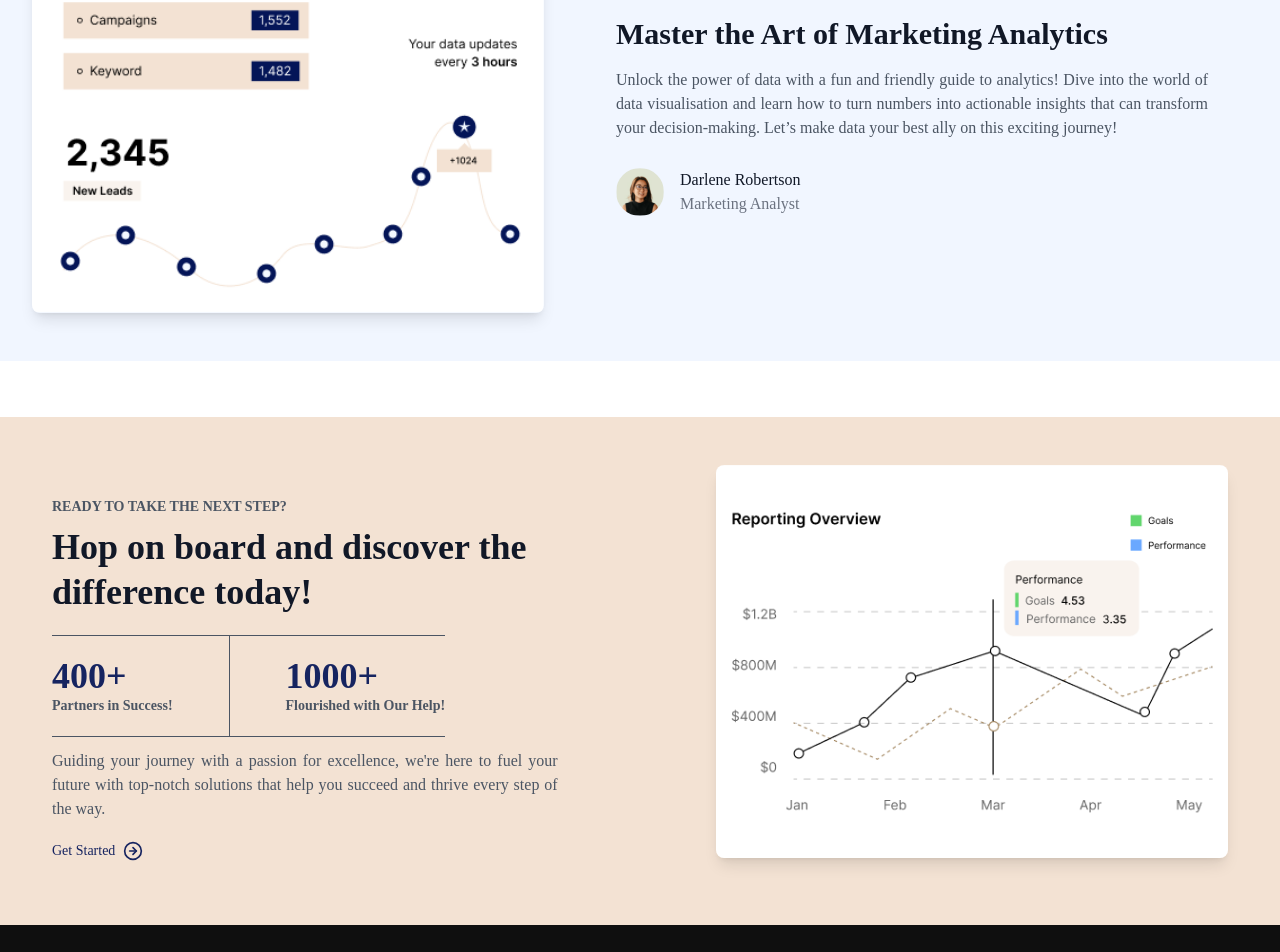
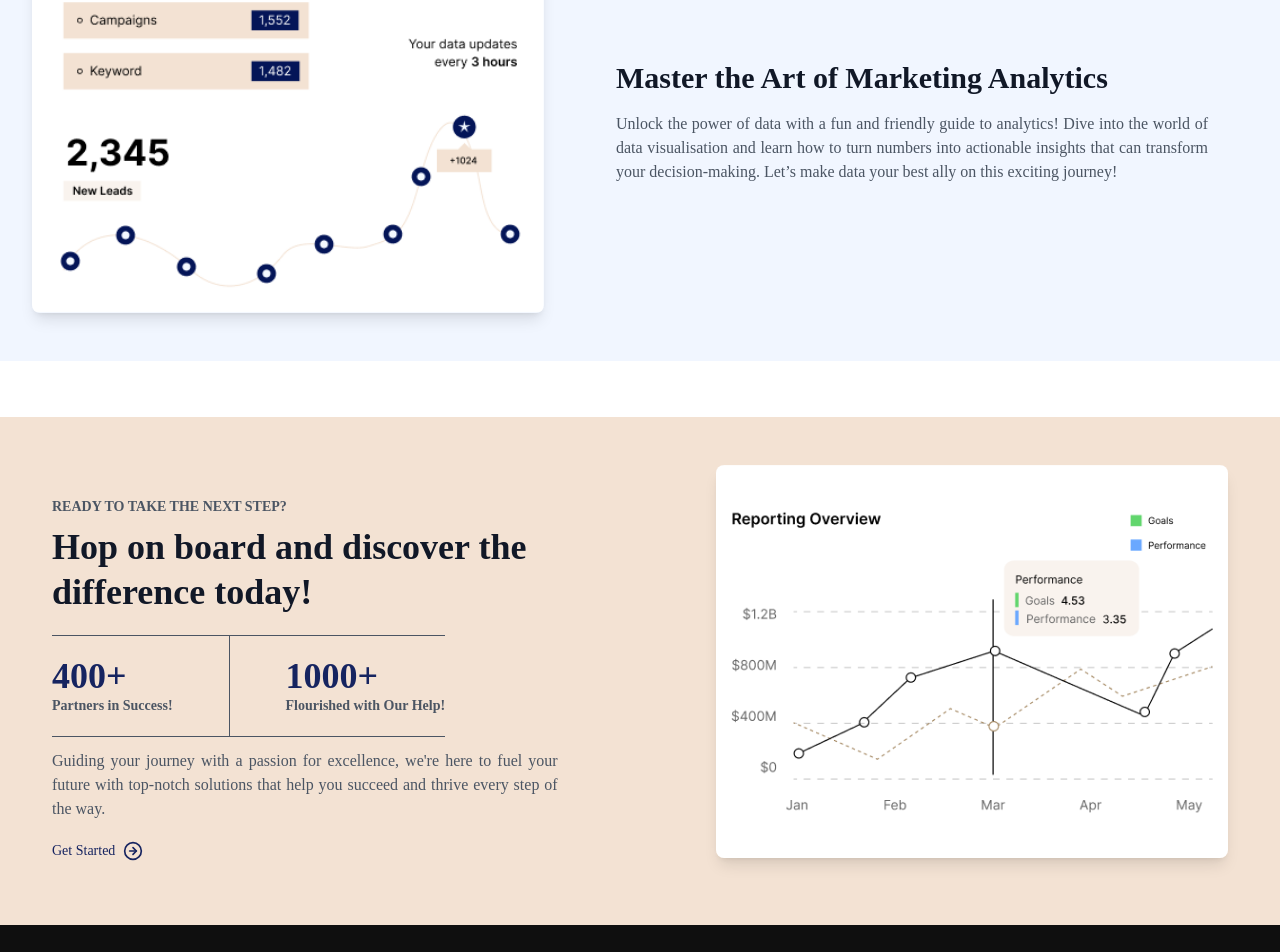
Before and after one commit to kunal23g/PACAM, a React (Vite) app: page /integration in a window 1280 px wide. Shown: the part 874-1826 px from the top of the page. Built offline with nearby package versions, Linux system fonts and the light colour scheme.

Commit message:
Update Integration.jsx

```diff
--- a/src/components/Integration.jsx
+++ b/src/components/Integration.jsx
@@ -109,13 +109,7 @@ const Integration=()=> {
         <p className="text-justify text-gray-600 font-lora">
           Unlock the power of data with a fun and friendly guide to analytics! Dive into the world of data visualisation and learn how to turn numbers into actionable insights that can transform your decision-making. Let’s make data your best ally on this exciting journey!
         </p>
-        <div className="py-3 flex items-center mt-6">
-          <img src={Integration1} alt="Darlene Robertson" className="w-12 h-12 rounded-full" />
-          <div className="ml-4">
-            <p className="font-medium text-gray-900">Darlene Robertson</p>
-            <p className="text-gray-500">Marketing Analyst</p>
-          </div>
-        </div>
+
       </div>
     </div>
 
```
